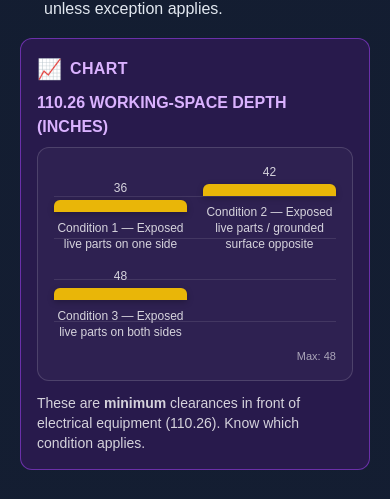
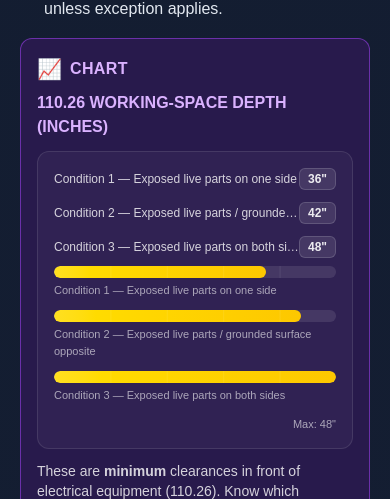
Before and after one commit to tommythorne/ohmwork-guide, a Next.js app: page /modules/module-01 in a window 390 px wide. Shown: the part 6952-7451 px from the top of the page. Built offline with nearby package versions, Linux system fonts and the light colour scheme.

Commit message:
ui(chart): polished BlockCardMD bar chart (badges, rails, max label, responsive)

```diff
--- a/app/components/BlockCardMD.tsx
+++ b/app/components/BlockCardMD.tsx
@@ -2,23 +2,15 @@
 import React from "react";
 
 /** Local shape to avoid external type coupling */
-type BarPoint = { label: string; value: number };
-type BulletPoint = { label: string; value: number; subtitle?: string };
-
-type ChartBar = { type: "bar"; data: BarPoint[]; unit?: string; max?: number };
-type ChartBullet = { type: "bullet"; data: BulletPoint[]; unit?: string; max?: number };
-
-type ChartInput = Array<BarPoint> | ChartBar | ChartBullet;
-
 type BlockShape = {
   type?: "exam" | "rule" | "code" | "table" | "chart" | "horror" | "none";
   title?: string;
   body?: any;
   table?: Array<Array<string | number>>;
-  chart?: ChartInput;
+  chart?: Array<{ label: string; value: number }>;
 };
 
-/** Simple inline MD */
+/** Tiny inline MD (bold/italic/code) for block.body */
 function mdInline(input: string) {
   let t = input ?? "";
   t = t.replace(/&/g, "&amp;").replace(/</g, "&lt;").replace(/>/g, "&gt;");
@@ -28,91 +20,66 @@ function mdInline(input: string) {
   return t;
 }
 
-/** Helpers */
-function isArrayBar(input: ChartInput | undefined): input is BarPoint[] {
-  return Array.isArray(input);
-}
-function asBarConfig(input: ChartInput | undefined): { type: "bar" | "bullet"; data: any[]; unit?: string; max?: number } | null {
-  if (!input) return null;
-  if (isArrayBar(input)) return { type: "bar", data: input };
-  return input;
+/** Format values smartly (%, inches, plain) based on the title/context */
+function formatValue(v: number, title?: string) {
+  const t = (title || "").toLowerCase();
+  const isPercent = /percent|%/.test(t);
+  const isInches = /inch|inches|\"/.test(t);
+  if (isPercent) return `${v}%`;
+  if (isInches) return `${v}"`;
+  return `${v}`;
 }
 
-/** BAR CHART (vertical) */
-function BarChart({ points, unit }: { points: BarPoint[]; unit?: string }) {
-  if (!points.length) return null;
-  const max = Math.max(...points.map(p => p.value), 1);
-  const niceStep = (() => {
-    const target = max / 4;
-    const p = Math.pow(10, Math.floor(Math.log10(target)));
-    const cands = [1, 2, 5, 10].map(c => c * p);
-    return cands.reduce((a, b) => (Math.abs(b - target) < Math.abs(a - target) ? b : a));
-  })();
-  const ticks: number[] = [];
-  for (let v = niceStep; v < max; v += niceStep) ticks.push(v);
+/** Polished bar chart */
+function ChartBox({ data, title }: { data?: Array<{ label: string; value: number }>; title?: string }) {
+  const safe = Array.isArray(data) ? data.filter(d => d && typeof d.value === "number") : [];
+  if (safe.length === 0) return null;
+
+  const max = Math.max(...safe.map(d => d.value), 1);
 
   return (
-    <div className="rounded-xl border border-white/15 bg-white/[0.03] p-4 mt-2">
-      <div className="relative">
-        {/* baseline grid */}
-        <div className="absolute inset-0 pointer-events-none">
-          {ticks.map((t, i) => {
-            const pct = (t / max) * 100;
-            return <div key={i} className="absolute left-0 right-0 border-t border-white/10" style={{ bottom: `${pct}%` }} />;
-          })}
+    <div className="rounded-xl border border-white/10 bg-white/[0.04] p-4 mt-3">
+      {/* Top labels row (values as badges) */}
+      <div className="grid grid-cols-1 md:grid-cols-3 gap-3 mb-2">
+        {safe.map((d, i) => (
+          <div key={i} className="flex items-center justify-between md:justify-start md:gap-3">
+            <span className="text-xs text-white/80 truncate">{d.label}</span>
+            <span className="inline-flex items-center rounded-md border border-white/15 bg-white/10 px-2 py-0.5 text-xs font-semibold text-white/90">
+              {formatValue(d.value, title)}
+            </span>
+          </div>
+        ))}
       </div>
 
-        <div className="grid grid-cols-2 sm:grid-cols-3 md:grid-cols-4 lg:grid-cols-5 gap-4 items-end min-h-[160px]">
-          {points.map((d, i) => {
+      {/* Bars */}
+      <div className="space-y-3">
+        {safe.map((d, i) => {
           const pct = Math.max(0, Math.min(100, (d.value / max) * 100));
           return (
-              <div key={i} className="flex flex-col items-center justify-end">
-                <div className="text-xs text-white/80 mb-1">{d.value}{unit ? (unit === '"' ? '″' : ` ${unit}`) : ""}</div>
+            <div key={i} className="w-full">
+              <div className="relative h-3 rounded-full bg-white/10 overflow-hidden">
                 <div
-                  className="w-full rounded-t-md bg-yellow-400/90 shadow-[0_2px_6px_rgba(0,0,0,0.25)]"
-                  style={{ height: `${pct}%`, minHeight: "12px" }}
-                  role="img"
-                  aria-label={`${d.label}: ${d.value}${unit ? unit : ""}`}
-                  title={`${d.label}: ${d.value}${unit ? unit : ""}`}
+                  className="absolute inset-y-0 left-0 rounded-full bg-gradient-to-r from-yellow-300 to-yellow-400"
+                  style={{ width: `${pct}%` }}
+                  aria-label={`${d.label}: ${formatValue(d.value, title)}`}
+                  title={`${d.label}: ${formatValue(d.value, title)}`}
                 />
-                <div className="mt-2 text-center text-xs text-white/80 break-words">{d.label}</div>
+                {/* faint grid rail */}
+                <div className="absolute inset-0 pointer-events-none bg-[linear-gradient(to_right,rgba(255,255,255,0.08)_1px,transparent_1px)] bg-[length:20%_100%]" />
+              </div>
+              <div className="mt-1 text-[11px] text-white/60">{d.label}</div>
             </div>
           );
         })}
       </div>
 
-        <div className="mt-2 text-right text-[11px] text-white/60">Max: {max}{unit ? (unit === '"' ? '″' : ` ${unit}`) : ""}</div>
-      </div>
+      {/* Max indicator */}
+      <div className="mt-3 text-right text-[11px] text-white/60">Max: {formatValue(max, title)}</div>
     </div>
   );
 }
 
-/** BULLET CHART (horizontal targets / great for absolute inches like 36/42/48) */
-function BulletChart({ points, unit, max }: { points: BulletPoint[]; unit?: string; max?: number }) {
-  if (!points.length) return null;
-  const localMax = Math.max(max || 0, ...points.map(p => p.value), 1);
-  return (
-    <div className="rounded-xl border border-white/15 bg-white/[0.03] p-4 mt-2 space-y-3">
-      {points.map((p, i) => {
-        const pct = Math.max(0, Math.min(100, (p.value / localMax) * 100));
-        return (
-          <div key={i} className="w-full">
-            <div className="flex justify-between text-xs text-white/80 mb-1">
-              <div className="truncate">{p.subtitle ? <span className="text-white/70">{p.subtitle} — </span> : null}{p.label}</div>
-              <div>{p.value}{unit ? (unit === '"' ? '″' : ` ${unit}`) : ""}</div>
-            </div>
-            <div className="h-3 rounded bg-white/10 overflow-hidden">
-              <div className="h-full bg-yellow-400/90" style={{ width: `${pct}%` }} />
-            </div>
-          </div>
-        );
-      })}
-      <div className="text-right text-[11px] text-white/60">Max: {localMax}{unit ? (unit === '"' ? '″' : ` ${unit}`) : ""}</div>
-    </div>
-  );
-}
-
-/** Simple table renderer */
+/** Simple table renderer (no internal title) */
 function TableBox({ rows }: { rows?: Array<Array<string | number>> }) {
   const safe = Array.isArray(rows) ? rows : [];
   if (safe.length === 0) return null;
@@ -124,7 +91,9 @@ function TableBox({ rows }: { rows?: Array<Array<string | number>> }) {
           <thead>
             <tr>
               {header.map((h, i) => (
-                <th key={i} className="text-left text-white/80 font-semibold pb-2 pr-4 whitespace-nowrap">{String(h)}</th>
+                <th key={i} className="text-left text-white/80 font-semibold pb-2 pr-4 whitespace-nowrap">
+                  {String(h)}
+                </th>
               ))}
             </tr>
           </thead>
@@ -132,7 +101,9 @@ function TableBox({ rows }: { rows?: Array<Array<string | number>> }) {
         <tbody>
           {body.map((r, ri) => (
             <tr key={ri} className="border-t border-white/10">
-              {r.map((c, ci) => <td key={ci} className="text-white/90 py-2 pr-4 whitespace-nowrap">{String(c)}</td>)}
+              {r.map((c, ci) => (
+                <td key={ci} className="text-white/90 py-2 pr-4 whitespace-nowrap">{String(c)}</td>
+              ))}
             </tr>
           ))}
         </tbody>
@@ -141,49 +112,58 @@ function TableBox({ rows }: { rows?: Array<Array<string | number>> }) {
   );
 }
 
-const STYLE: Record<NonNullable<BlockShape["type"]>, { label: string; icon: string; border: string; bg: string; title: string }> = {
-  exam:   { label: "EXAM TRAP",            icon: "🎯", border: "border-red-500/50",    bg: "bg-red-900/30",    title: "text-red-300" },
-  rule:   { label: "RULE OF THUMB",        icon: "📏", border: "border-green-500/50",  bg: "bg-green-900/30",  title: "text-green-300" },
-  code:   { label: "NEC REFERENCE",        icon: "📖", border: "border-blue-500/50",   bg: "bg-blue-900/30",   title: "text-blue-300" },
-  table:  { label: "TABLE",                icon: "📊", border: "border-yellow-500/50", bg: "bg-yellow-900/30", title: "text-yellow-300" },
-  chart:  { label: "CHART",                icon: "📈", border: "border-purple-500/50", bg: "bg-purple-900/30", title: "text-purple-300" },
-  horror: { label: "JOBSITE HORROR STORY", icon: "💀", border: "border-pink-500/50",   bg: "bg-pink-900/30",   title: "text-pink-300" },
-  none:   { label: "NOTE",                 icon: "📝", border: "border-white/20",      bg: "bg-slate-800/50",  title: "text-white" }
+const STYLE: Record<
+  NonNullable<BlockShape["type"]>,
+  { label: string; icon: string; border: string; bg: string; title: string }
+> = {
+  exam:   { label: "EXAM TRAP",             icon: "🎯", border: "border-red-500/50",    bg: "bg-red-900/30",    title: "text-red-300" },
+  rule:   { label: "RULE OF THUMB",         icon: "📏", border: "border-green-500/50",  bg: "bg-green-900/30",  title: "text-green-300" },
+  code:   { label: "NEC REFERENCE",         icon: "📖", border: "border-blue-500/50",   bg: "bg-blue-900/30",   title: "text-blue-300" },
+  table:  { label: "TABLE",                 icon: "📊", border: "border-yellow-500/50", bg: "bg-yellow-900/30", title: "text-yellow-300" },
+  chart:  { label: "CHART",                 icon: "📈", border: "border-purple-500/50", bg: "bg-purple-900/30", title: "text-purple-300" },
+  horror: { label: "JOBSITE HORROR STORY",  icon: "💀", border: "border-pink-500/50",   bg: "bg-pink-900/30",   title: "text-pink-300" },
+  none:   { label: "NOTE",                  icon: "📝", border: "border-white/20",      bg: "bg-slate-800/50",  title: "text-white" }
 };
 
+/** Strip duplicate label prefixes from the content title (to avoid double header lines) */
 function stripLabelPrefix(rawTitle: string | undefined, type: BlockShape["type"]) {
   if (!rawTitle) return "";
   const label = STYLE[(type ?? "none") as NonNullable<BlockShape["type"]>]?.label || "";
+  if (!label) return rawTitle;
+  // remove: LABEL — , LABEL -, LABEL:  (case-insensitive)
   const re = new RegExp(`^\\s*${label}\\s*[-—:]\\s*`, "i");
   return rawTitle.replace(re, "");
 }
 
 export default function BlockCardMD({ block }: { block?: BlockShape }) {
   if (!block || block.type === "none") return null;
+
   const s = STYLE[(block.type ?? "none") as NonNullable<BlockShape["type"]>];
   const cleanTitle = stripLabelPrefix(block.title, block.type);
 
-  const chartCfg = asBarConfig(block.chart);
-  const hasBar = !!chartCfg && chartCfg.type === "bar";
-  const hasBullet = !!chartCfg && chartCfg.type === "bullet";
+  const hasChart = Array.isArray(block.chart) && block.chart.length > 0;
   const hasTable = Array.isArray(block.table) && block.table.length > 0;
 
   return (
     <div className={`rounded-xl border ${s.border} ${s.bg} p-4 my-4`}>
+      {/* Label strip */}
       <div className="flex items-center gap-2 mb-2">
         <span className="text-xl" aria-hidden="true">{s.icon}</span>
         <span className={`${s.title} font-bold tracking-wide`}>{s.label}</span>
       </div>
+
+      {/* Single title line (never duplicates label) */}
       {cleanTitle ? <div className={`font-bold ${s.title} mb-2`}>{cleanTitle}</div> : null}
 
-      {hasBar && <BarChart points={(chartCfg as ChartBar).data} unit={(chartCfg as ChartBar).unit} />}
-      {hasBullet && <BulletChart points={(chartCfg as ChartBullet).data} unit={(chartCfg as ChartBullet).unit} max={(chartCfg as ChartBullet).max} />}
+      {/* Visuals */}
+      {hasChart ? <ChartBox data={block.chart} title={cleanTitle || block.title} /> : null}
       {hasTable ? <TableBox rows={block.table} /> : null}
 
-      {block.body && !hasBar && !hasBullet && !hasTable ? (
+      {/* Body */}
+      {block.body && !hasChart && !hasTable ? (
         <div className="text-white/90" dangerouslySetInnerHTML={{ __html: typeof block.body === "string" ? mdInline(block.body) : String(block.body) }} />
       ) : null}
-      {(hasBar || hasBullet || hasTable) && block.body ? (
+      {(hasChart || hasTable) && block.body ? (
         <div className="text-white/80 text-sm mt-3" dangerouslySetInnerHTML={{ __html: typeof block.body === "string" ? mdInline(block.body) : String(block.body) }} />
       ) : null}
     </div>
```
Lines whose indentation alone changed are shown as unchanged.
